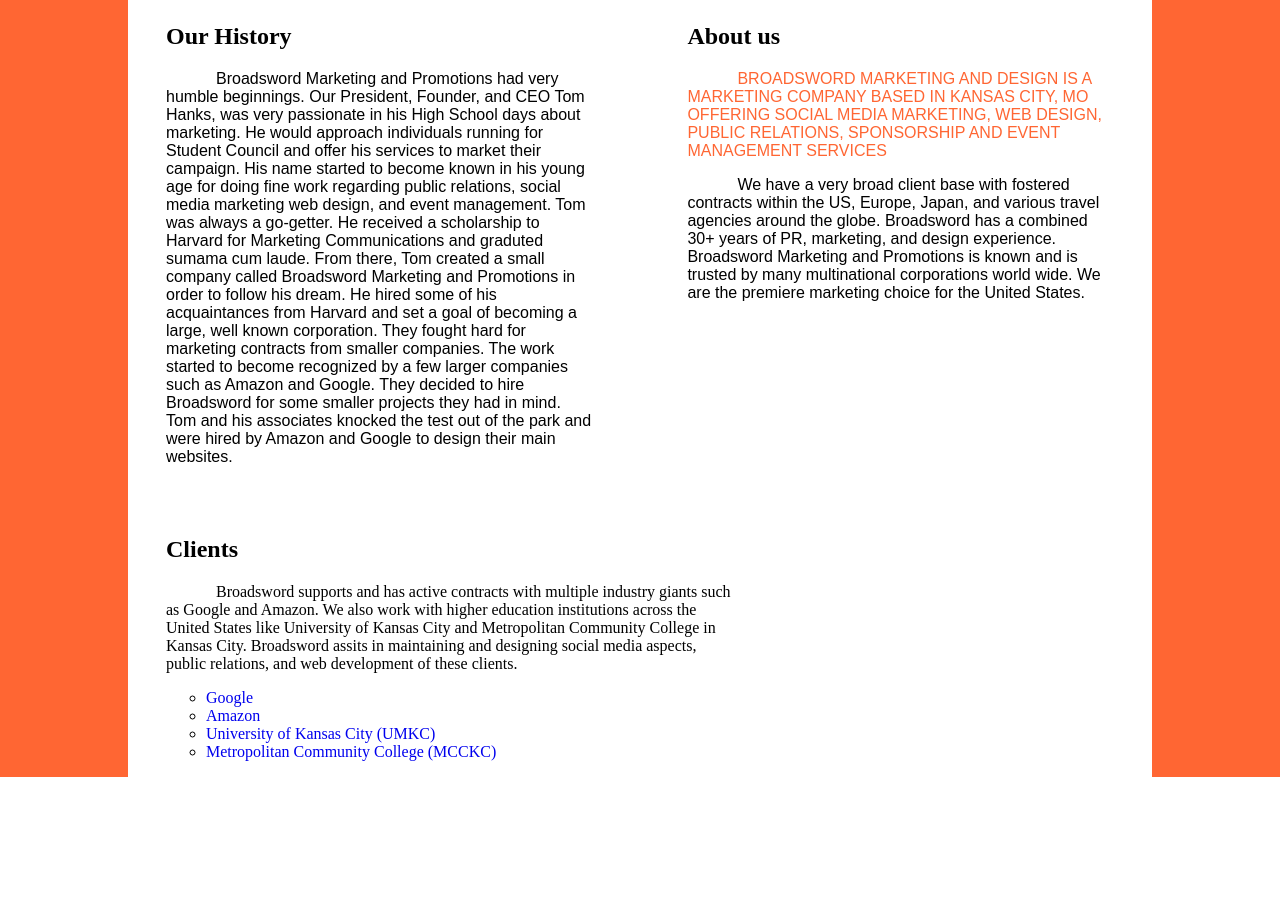
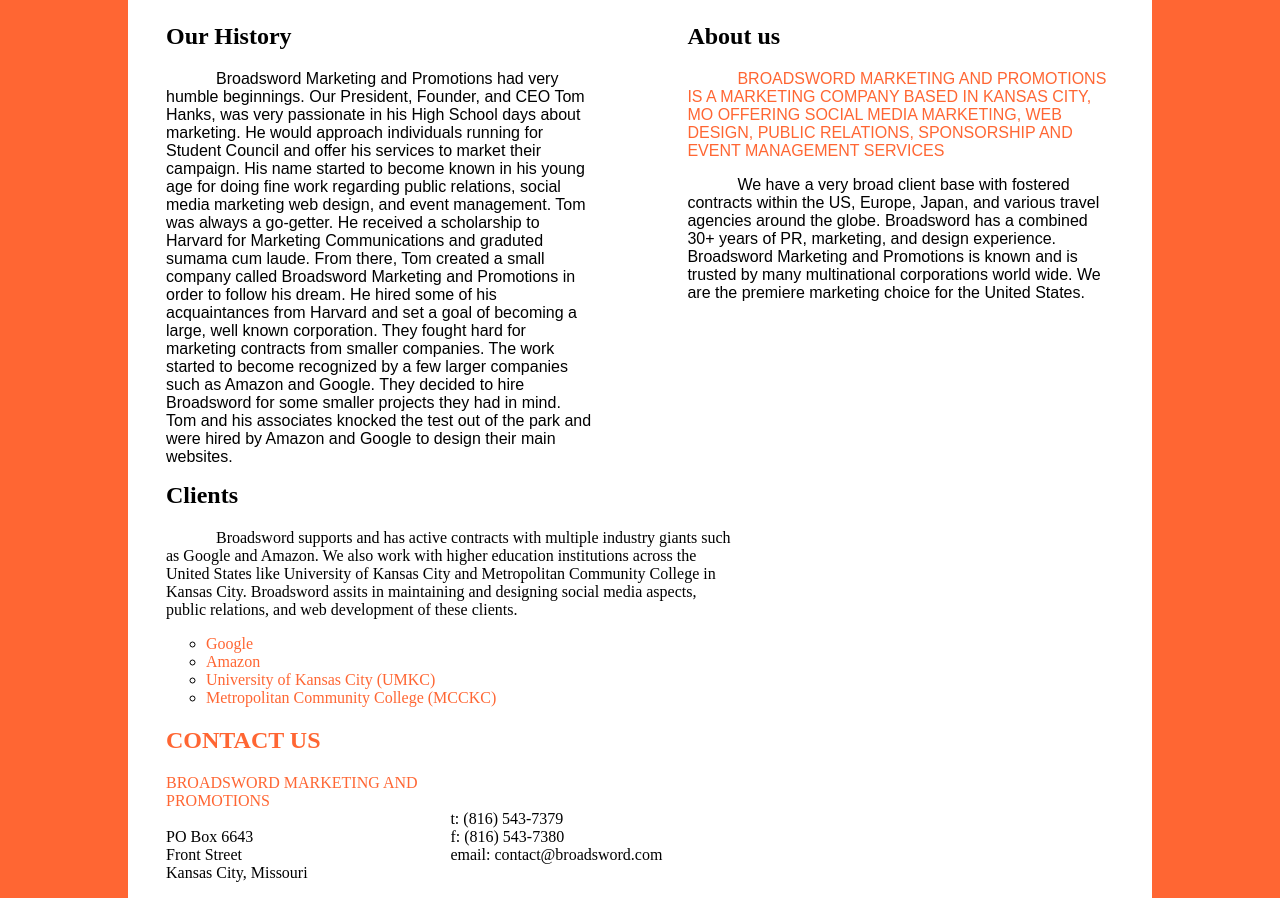
Before and after one commit to ABoehm4/Linux, a plain HTML site: page index.html in a window 1280 px wide. Shown: the part 206-1104 px from the top of the page. Before the commit the page ends 983 px from the top, so only its background shows below. Drawn offline with Linux system fonts and the light colour scheme.

Commit message:
Update index.html

```diff
--- a/index.html
+++ b/index.html
@@ -78,11 +78,37 @@ filter: progid:DXImageTransform.Microsoft.gradient( startColorstr='#ff6633', end
 }
 #clients ul {list-style-type: circle;}
 
+#contactADD {
+	position: relative;
+	top: 0;
+	bottom: 0;
+	left: 0;
+	right: 0;
+	width: 30%;
+	height: 50%;
+	margin: 0;
+	float: left;
+}
+
+#contact {
+	position: relative;
+	top: 0;
+	bottom: 0;
+	left: 0;
+	right: 0;
+	width: 70%;
+	height: 50%;
+	margin: 0;
+	float: right;
+}
+
+
+
 p {text-indent: 50px;}
 
 .clear {clear:both;}
 
-a {text-decoration:none;}
+a {text-decoration:none; color:#ff6633;}
 a:hover {background-color:#ff6633; color: black;}
 
 
@@ -105,13 +131,13 @@ out of the park and were hired by Amazon and Google to design their main website
 </div>
 
 <div id ="about"><h2>About us</h2>
-<p><font color="#ff6633">BROADSWORD MARKETING AND DESIGN IS A MARKETING COMPANY BASED IN KANSAS CITY, MO OFFERING SOCIAL MEDIA MARKETING, WEB DESIGN, PUBLIC RELATIONS, SPONSORSHIP AND EVENT MANAGEMENT SERVICES</font></p>
+<p><font color="#ff6633">BROADSWORD MARKETING AND PROMOTIONS IS A MARKETING COMPANY BASED IN KANSAS CITY, MO OFFERING SOCIAL MEDIA MARKETING, WEB DESIGN, PUBLIC RELATIONS, SPONSORSHIP AND EVENT MANAGEMENT SERVICES</font></p>
 <p>We have a very broad client base with fostered contracts within the US, Europe, Japan, and various travel agencies around the globe. Broadsword has a combined 30+ years of PR, marketing, and design experience. Broadsword
 Marketing and Promotions is known and is trusted by many multinational corporations world wide. We are the premiere marketing choice for the United States.</p>
 </div>
 
 <div id="clients">
-<h2 class="clear"><br><br>Clients</h2>
+<h2 class="clear">Clients</h2>
 <p>Broadsword supports and has active contracts with multiple industry giants such as Google and Amazon. We also work with higher education institutions across the United States like University of Kansas City and
 Metropolitan Community College in Kansas City. Broadsword assits in maintaining and designing social media aspects, public relations, and web development of these clients.</p>
 <ul>
@@ -121,6 +147,25 @@ Metropolitan Community College in Kansas City. Broadsword assits in maintaining
 	<li><a href="http://www.mcckc.edu/" target="_blank">Metropolitan Community College (MCCKC)</a></li>
 </ul>
 </div>
+
+<h2><font color="#ff6633">CONTACT US</h2>
+<div id="contactADD">
+BROADSWORD MARKETING AND PROMOTIONS</font><br>
+<br>
+PO Box 6643<br>
+Front Street<br>
+Kansas City, Missouri</p>
+</div>
+
+<div id="contact">
+<br><br>
+t: (816) 543-7379<br>
+f: (816) 543-7380<br>
+email: contact@broadsword.com
+</div>
+
+
+
 </div>
 </body>
 </html>
```
